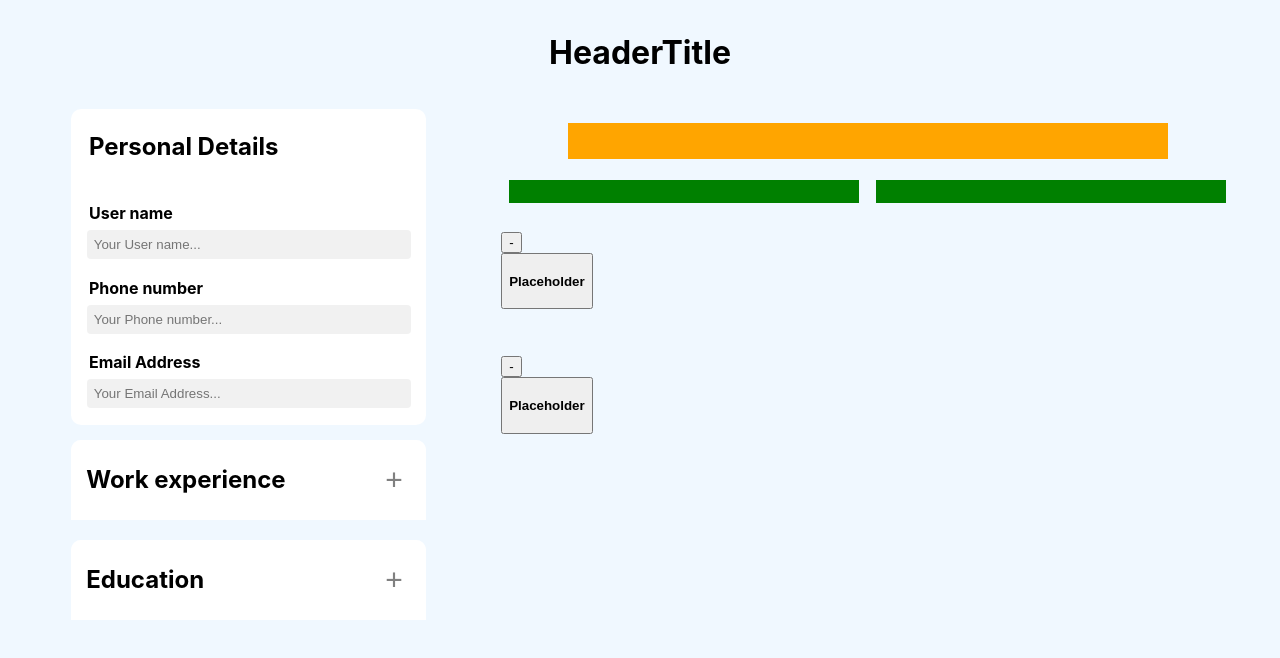
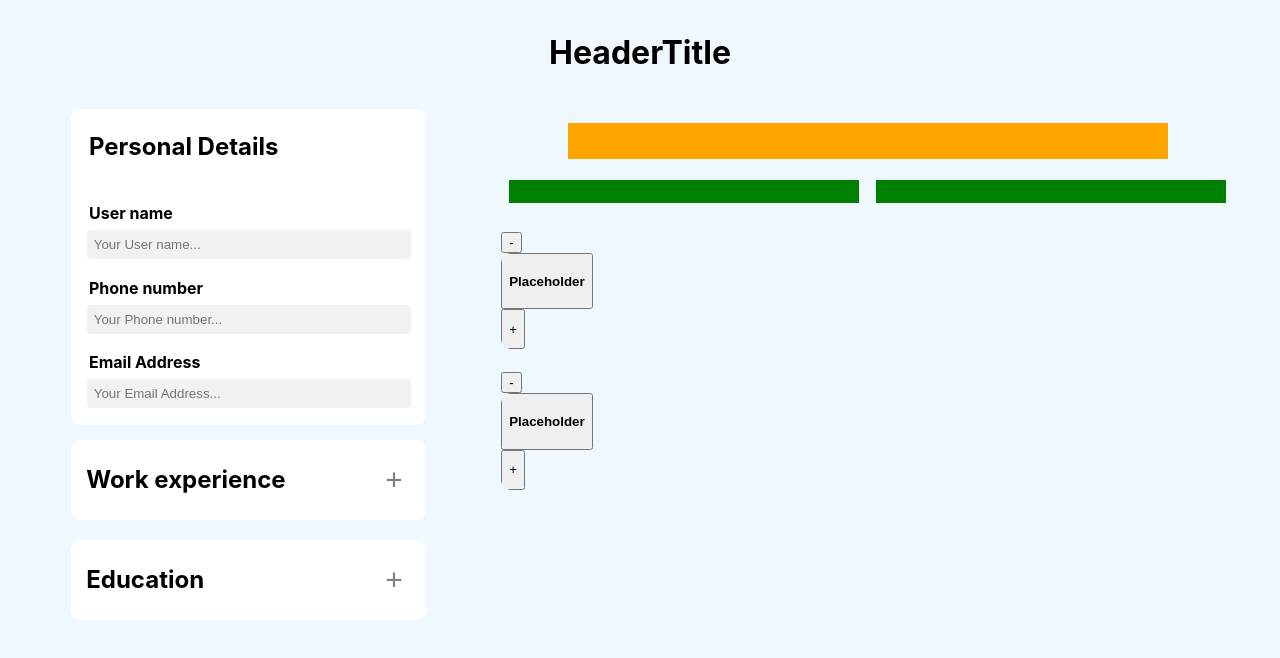
Before and after one commit to wellwe11/CVApplication, a React (Vite) app: page / in a window 1280 px wide. Shown: the top 658 px of the page. Built offline with nearby package versions, Linux system fonts and the light colour scheme.

Commit message:
added styling to experience-type containers

```diff
--- a/src/educationSection.jsx
+++ b/src/educationSection.jsx
@@ -25,8 +25,6 @@ export default function ExperienceInputs({
 }) {
   const { state: hideButton, toggleState: handleHideButton } =
     handleState(false);
-  const { state: hideAddButton, toggleState: handleHideAddButton } =
-    handleState(false);
 
   const [rowState, setRowState] = useState({});
 
@@ -39,13 +37,16 @@ export default function ExperienceInputs({
 
   return (
     <div className="experienceSection">
-      <div className="titleAndButton">
+      <div
+        className={`titleAndButton ${
+          activeSection !== titleType ? "experienceTitleMini" : ""
+        }`}
+      >
         <h2>{titleType}</h2>
         <button
           className="expandExperienceInputs"
           onClick={() => {
             setActiveSection(activeSection === titleType ? null : titleType);
-            handleHideAddButton(false);
           }}
         >
           {activeSection === titleType ? "-" : "+"}
@@ -65,7 +66,6 @@ export default function ExperienceInputs({
                   onClick={() => {
                     displayInputs(index);
                     handleHideButton(true);
-                    handleHideAddButton(true);
                   }}
                   className={`experienceButton ${
                     !hideButton ? "displayBar" : "hideBar"
@@ -110,7 +110,6 @@ export default function ExperienceInputs({
                         handleRemoveRow(index);
                         setRowState(index);
                         handleHideButton(false);
-                        handleHideAddButton(true);
                       }}
                       className="deleteRowButton"
                     >
@@ -122,7 +121,6 @@ export default function ExperienceInputs({
                       onClick={() => {
                         displayInputs(index);
                         handleHideButton(true);
-                        handleHideAddButton(true);
                       }}
                       disabled={Object.values(row)[0].length > 0 ? false : true}
                     >
@@ -139,10 +137,9 @@ export default function ExperienceInputs({
             handleAddRow();
             displayInputs(rows.length);
             handleHideButton(false);
-            handleHideAddButton(true);
           }}
           className={`addRowButton ${
-            hideAddButton ? "scaleUpBarBtn" : "minimizeBar"
+            activeSection === titleType ? "scaleUpBarBtn" : "minimizeBar"
           }`}
         >
           +
--- a/src/educationSectionTwo.css
+++ b/src/educationSectionTwo.css
@@ -275,12 +275,14 @@
 
 .scaleUpBar {
   height: auto;
-  max-height: 250px;
+  max-height: 238px;
   opacity: 1;
   visibility: visible;
   overflow: hidden;
   transition: max-height 0.6s ease-out, opacity 0.6s ease-out,
     visibility 0.6s ease-out;
+
+  border-radius: 10px;
 }
 
 .scaleUpBarBtn {
@@ -299,3 +301,7 @@
 .hideBar {
   display: none;
 }
+
+.experienceTitleMini {
+  border-radius: 10px;
+}
```
